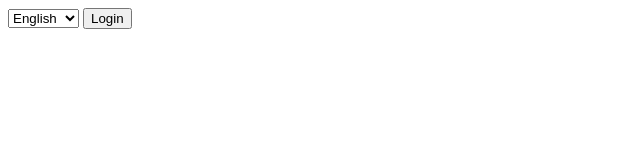
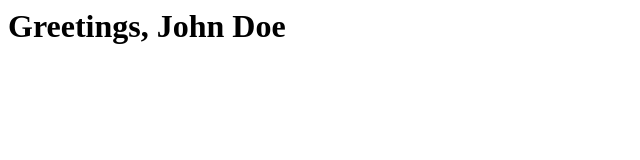
Before and after one commit to thoriataher/Greetr, a plain HTML site: page index.html in a window 1280 px wide. Both pictures are taken after a click on the button "Login". Shown: the whole page, without its empty margins (0-640 px from the left). Drawn offline with Linux system fonts and the light colour scheme.

Commit message:
call the html greeting with appropriate selector and add some comments

```diff
--- a/Greetr.js
+++ b/Greetr.js
@@ -1,4 +1,4 @@
-(function (global, $) {
+;(function (global, $) {
     //'new' an object
     var Greetr = function (firstName, lastName, language) {
         return new Greetr.init(firstName, lastName, language);
@@ -12,8 +12,8 @@
     };
     // formal greetings
     var formalGreetings = {
-        en: 'Greetings',
-        es: 'Saludos'
+        en: 'Greetings,',
+        es: 'Saludos,'
     };
     //logger messages
     var logMessages = {
--- a/app.js
+++ b/app.js
@@ -1,2 +1,15 @@
+//gets a new object(the architcure allow us to not have to use the 'new' keyword here)
 var g = G$('John', "Doe");
+//use chainable methods
 g.greet().setLang('es').greet(true).log();
+
+//use our object on the click of the login button
+$('#login').click(function(){
+    //create a new 'Greetr' object
+    var loginGrtr = G$('John', 'Doe');
+    //hide the login on the screen
+    $('#logindiv').hide();
+
+    //HTML greeting, passing the '#greeting' as the selector, and the chosen language and log the welcome
+    loginGrtr.setLang($('#lang').val()).HTMLGreeting('#greeting', true).log();
+})
--- a/index.html
+++ b/index.html
@@ -8,7 +8,7 @@
                 <option value="en">English</option>
                 <option value="es">Spanish</option>
             </select>
-            <input type="button" value="Login" id=""login />
+            <input type="button" value="Login" id="login" />
         </div>
         <h1 id="greeting"></h1>
         <script src="jquery-1.11.2.js"></script>
```
